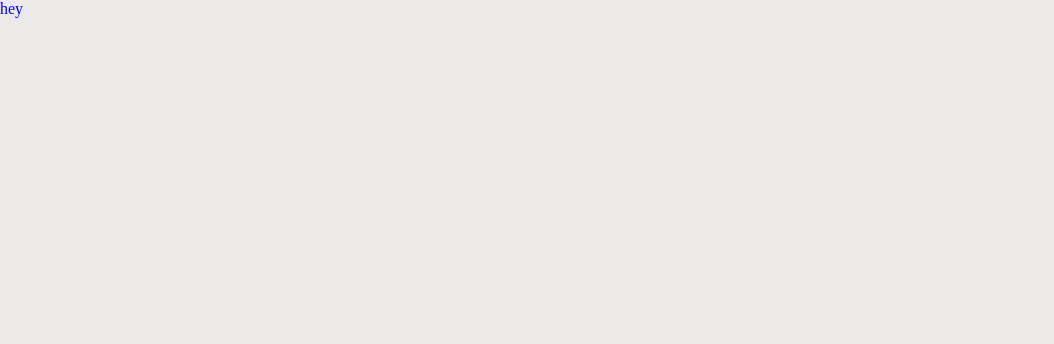
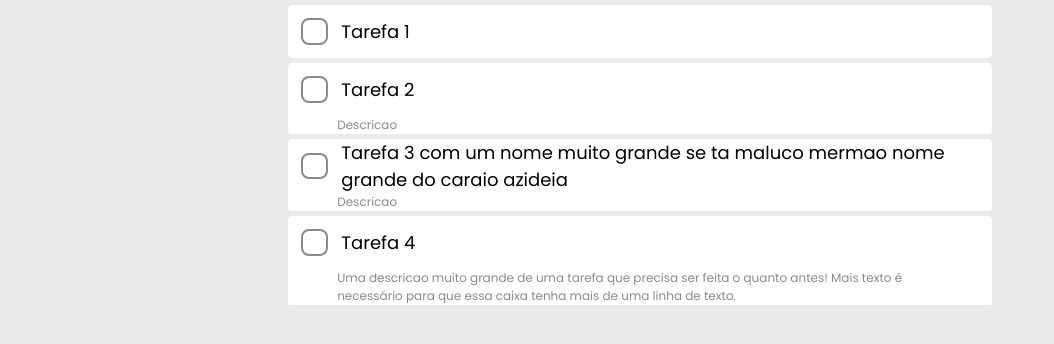
Before and after one commit to andrealvescorreia/todo-react, a React (Vite) app: page / in a window 1280 px wide. Shown: the top 344 px of the page, without its empty margins (0-1054 px from the left). Built offline with nearby package versions, Linux system fonts and the light colour scheme.

Commit message:
ToDoCard style

```diff
--- a/index.html
+++ b/index.html
@@ -3,6 +3,9 @@
   <head>
     <meta charset="UTF-8" />
     <meta name="viewport" content="width=device-width, initial-scale=1.0" />
+    <link rel="preconnect" href="https://fonts.googleapis.com">
+    <link rel="preconnect" href="https://fonts.gstatic.com" crossorigin>
+    <link href="https://fonts.googleapis.com/css2?family=Poppins:wght@400;700&display=swap" rel="stylesheet">
     <title>ToDo</title>
   </head>
   <body>
--- a/src/components/ToDoCard/index.jsx
+++ b/src/components/ToDoCard/index.jsx
@@ -1,8 +1,27 @@
 import './styles.css'
-export function ToDoCard(){
+export function ToDoCard({name, description}){
     return (
         <div className="card">
-            <p>hey</p>
+            <div className="card-header">
+                <button className="task-checkbox" type="button">
+                    <svg xmlns="http://www.w3.org/2000/svg" viewBox="0 0 512 512">
+                        <path d="M470.6 105.4c12.5 12.5 12.5 32.8 0 45.3l-256 256c-12.5 12.5-32.8 12.5-45.3 0l-128-128c-12.5-12.5-12.5-32.8 0-45.3s32.8-12.5 45.3 0L192 338.7 425.4 105.4c12.5-12.5 32.8-12.5 45.3 0z"/>
+                    </svg>
+                </button>
+
+                <h2 className="task-name">{name}</h2>
+
+                <button className="task-edit" type="button">
+                    <svg xmlns="http://www.w3.org/2000/svg" viewBox="0 0 512 512">
+                        <path d="M362.7 19.3L314.3 67.7 444.3 197.7l48.4-48.4c25-25 25-65.5 0-90.5L453.3 19.3c-25-25-65.5-25-90.5 0zm-71 71L58.6 323.5c-10.4 10.4-18 23.3-22.2 37.4L1 481.2C-1.5 489.7 .8 498.8 7 505s15.3 8.5 23.7 6.1l120.3-35.4c14.1-4.2 27-11.8 37.4-22.2L421.7 220.3 291.7 90.3z"/>
+                    </svg>
+                </button>
+            </div>
+
+            <div className="card-body">
+                <p className="task-description">{description}</p>
+            </div>
+
         </div>
     )
 }
--- a/src/components/ToDoCard/styles.css
+++ b/src/components/ToDoCard/styles.css
@@ -1,3 +1,100 @@
-.card p{
-    color: blue;
+.card {
+    background-color: var(--card-bg);
+
+    width: 55%;
+    border-radius: 0.4em;
+    margin-top: 0.4em;
 }
+
+.card-header {
+    display: flex;
+    align-items: center;
+}
+
+.task-name {
+    font-weight: normal;
+}
+
+.card-body {
+    background-color: var(--card-bg);
+    border-radius: 0.3em;
+}
+
+.task-description {
+    margin-left: 4.1em;
+    margin-right: 4em;
+    color: var(--darkgrey);
+}
+
+.card :hover {
+    cursor: pointer;
+}
+
+.card button {
+    min-width: 2em;
+    height: 2em;
+    display: flex;
+    align-items: center;
+    justify-content: center;
+}
+
+.task-checkbox{
+    border-style: solid;
+    margin: 1em;
+    border-radius: 0.6em;
+    border-color: var(--darkgrey);
+    background: none;
+}
+
+
+.task-checkbox svg{
+    padding: 0.2em;
+    fill: none;
+}
+
+.task-checkbox svg:hover{
+    fill: var(--darkgrey);
+    cursor: pointer;
+}
+
+
+.task-edit {
+    width: 2em;
+    height: 2em;
+    margin: 1em;
+    border: none;
+    background: none;
+    margin-left: auto;
+    margin-right: 1em;
+}
+
+.task-edit svg {
+    padding: 0.3em;
+    fill: none;
+}
+
+.task-edit :hover{
+    background:  var(--lightgrey);
+    cursor: pointer;
+    border-radius: 1em;
+    border: none;
+}
+
+.card:hover .task-edit svg{
+    fill: var(--darkgrey);
+}
+
+/* Telas grandes */
+@media only screen and (min-width: 600px) {
+    .card {
+        font-size: 12px;
+    }
+}
+
+/* Telas pequenas */
+@media only screen and (max-width: 600px) {
+    .card {
+        font-size: 14px;
+        width: 90%;
+    }
+}
--- a/src/pages/Home/index.jsx
+++ b/src/pages/Home/index.jsx
@@ -3,7 +3,10 @@ import './styles.css'
 export function Home() {
   return (
     <div className="home">
-        <ToDoCard></ToDoCard>
+        <ToDoCard name="Tarefa 1"></ToDoCard>
+        <ToDoCard name="Tarefa 2" description="Descricao"></ToDoCard>
+        <ToDoCard name="Tarefa 3 com um nome muito grande se ta maluco mermao nome grande do caraio azideia" description="Descricao"></ToDoCard>
+        <ToDoCard name="Tarefa 4" description="Uma descricao muito grande de uma tarefa que precisa ser feita o quanto antes! Mais texto é necessário para que essa caixa tenha mais de uma linha de texto."></ToDoCard>
     </div>
   )
 }
--- a/src/pages/Home/styles.css
+++ b/src/pages/Home/styles.css
@@ -1,4 +1,7 @@
 .home {
-    background-color: var(--bg);
+    background-color: var(--lightgrey);
     height: 100vh;
+    display: flex;
+    align-items: center;
+    flex-direction: column;
 }
--- a/src/styles/global.css
+++ b/src/styles/global.css
@@ -3,8 +3,12 @@
     padding: 0;
     box-sizing: border-box;
     text-decoration: none;
+    font-family: 'Poppins', sans-serif;
 }
 
 :root {
-    --bg:#ECE9E9;
+    --card-bg: white;
+    --darkgrey: #8a8a8a;
+    --lightgrey: #EAEAEA;
+    --mediumgrey: #DBDBDB;
 }
```
